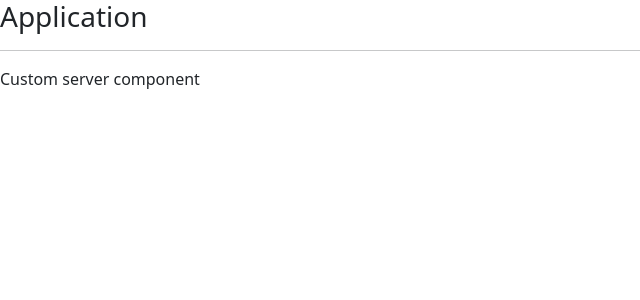
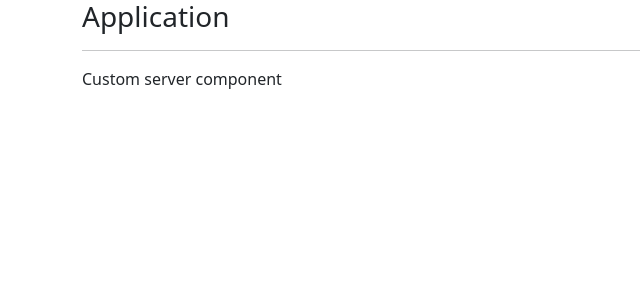
Before and after one commit to kamil-nawrot/recipe-book, an Angular app: page / in a window 1280 px wide. Shown: the top 300 px of the page, without its empty margins (0-640 px from the left). Built offline with nearby package versions, Linux system fonts and the light colour scheme.

Commit message:
added Bootstrap classes to templates

```diff
--- a/src/app/app.component.html
+++ b/src/app/app.component.html
@@ -1,3 +1,9 @@
-<h3>Application</h3>
-<hr />
-<app-server></app-server>
+<main class="container">
+  <section class="row">
+    <section class="col-xl-12">
+      <h3>Application</h3>
+      <hr />
+      <app-server></app-server>
+    </section>
+  </section>
+</main>
```
